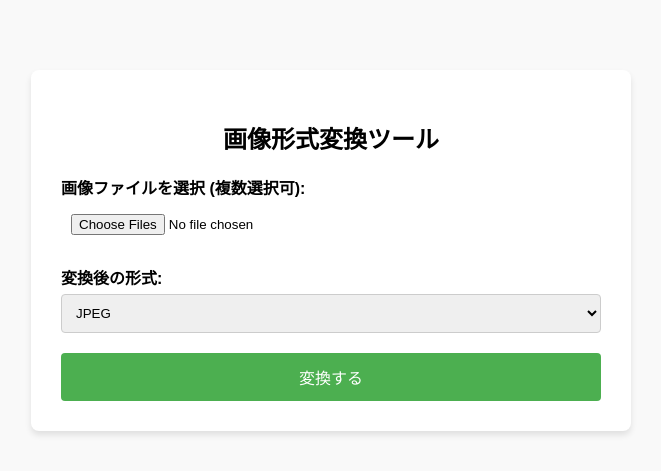
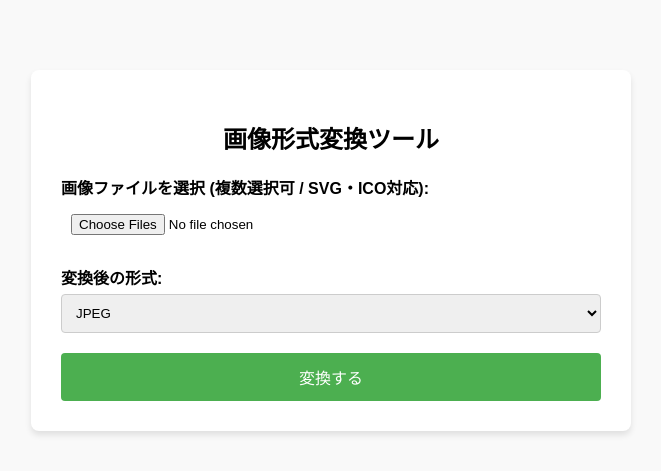
Before and after one commit to Python0718/Image, a FastAPI app: page / in a window 1280 px wide. Shown: the top 471 px of the page, without its empty margins (309-970 px from the left). Run offline with FastAPI, Linux system fonts and the light colour scheme.

Commit message:
Update file input to accept SVG format

```diff
--- a/templates/index.html
+++ b/templates/index.html
@@ -23,8 +23,9 @@
         <h2>画像形式変換ツール</h2>
         <form action="/convert/" method="post" enctype="multipart/form-data">
             <div class="form-group">
-                <label>画像ファイルを選択 (複数選択可):</label>
-                <input type="file" name="files" multiple required accept="image/*,.ico">
+                <label>画像ファイルを選択 (複数選択可 / SVG・ICO対応):</label>
+                <!-- .svg もアップロードできるように指定 -->
+                <input type="file" name="files" multiple required accept="image/*,.svg,.ico">
             </div>
             <div class="form-group">
                 <label>変換後の形式:</label>
```
